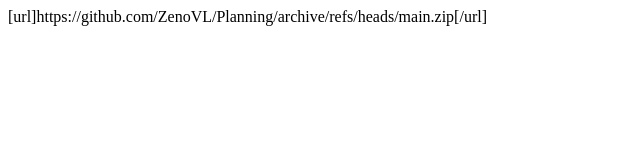
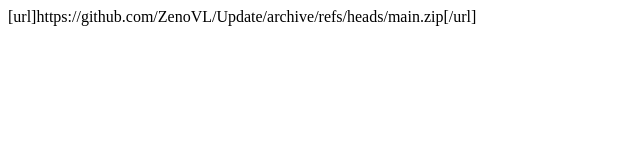
Before and after one commit to ZenoVL/Planning, a plain HTML site: page docs/url.html in a window 1280 px wide. Shown: the full height of the page, 0-640 px from the left. Drawn offline with Linux system fonts and the light colour scheme.

Commit message:
Update url.html

```diff
--- a/docs/url.html
+++ b/docs/url.html
@@ -5,6 +5,6 @@
         <title>url</title>
     </head>
     <body>
-        [url]https://github.com/ZenoVL/Planning/archive/refs/heads/main.zip[/url]
+        [url]https://github.com/ZenoVL/Update/archive/refs/heads/main.zip[/url]
     </body>
 </html>
```
